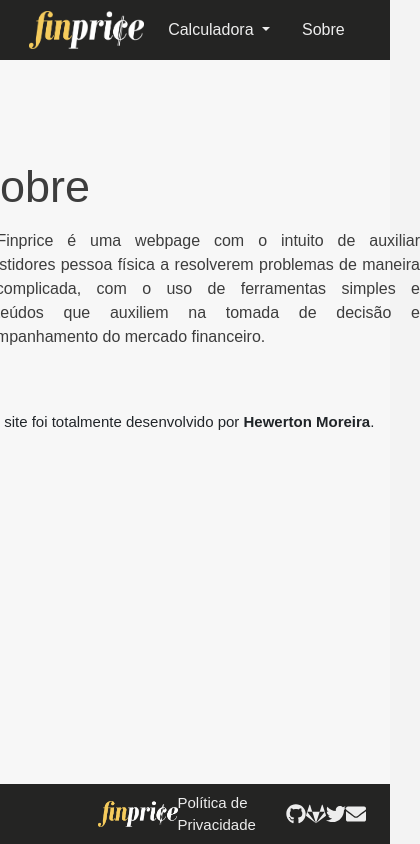
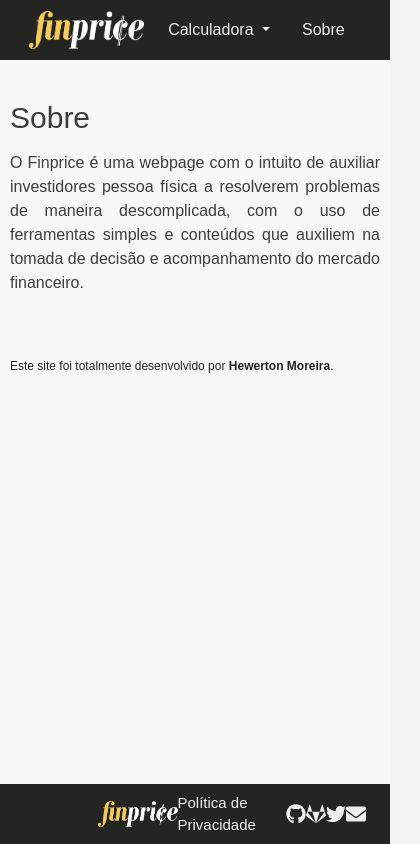
Before and after one commit to hewmoreira/finprice, a Vue app: page /about in a window 390 px wide. Shown: the whole page, 420 px wide, since content can reach past the window. Built offline with nearby package versions, Linux system fonts and the light colour scheme.

Commit message:
responsive About

```diff
--- a/src/pages/about/About.vue
+++ b/src/pages/about/About.vue
@@ -6,12 +6,10 @@
         O Finprice é uma webpage com o intuito de auxiliar investidores pessoa
         física a resolverem problemas de maneira descomplicada, com o uso de
         ferramentas simples e conteúdos que auxiliem na tomada de decisão e
-        acompanhamento do mercado financeiro.<br><br><br>
-
+        acompanhamento do mercado financeiro.<br /><br /><br />
       </p>
       <h6>
         Este site foi totalmente desenvolvido por <b>Hewerton Moreira</b>.
-
       </h6>
     </div>
   </div>
@@ -38,18 +36,33 @@
   width: 450px;
 }
 
-h1{
+h1 {
   font-size: 45px;
   color: var(--color-black2);
 }
 
-p{
+p {
   text-align: justify;
   color: var(--color-black2);
 }
 
-h6{
+h6 {
   font-size: 15px;
 }
 
+@media (max-width: 800px) {
+  #conteudoAbout {
+    margin-top: 30px;
+    width: auto;
+    padding: 10px;
+  }
+
+  h1 {
+    font-size: 30px;
+  }
+
+  h6 {
+    font-size: 12px;
+  }
+}
 </style>
```
Lines whose indentation alone changed are shown as unchanged.
